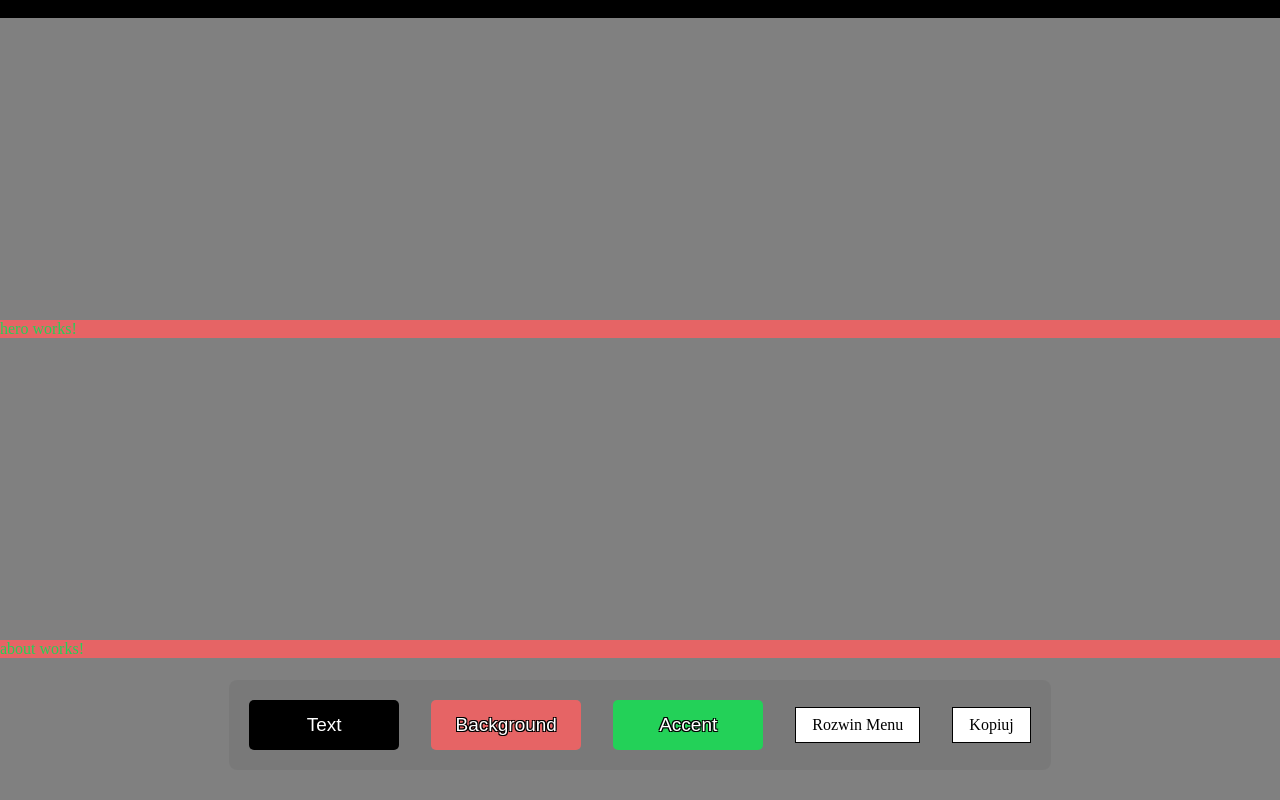
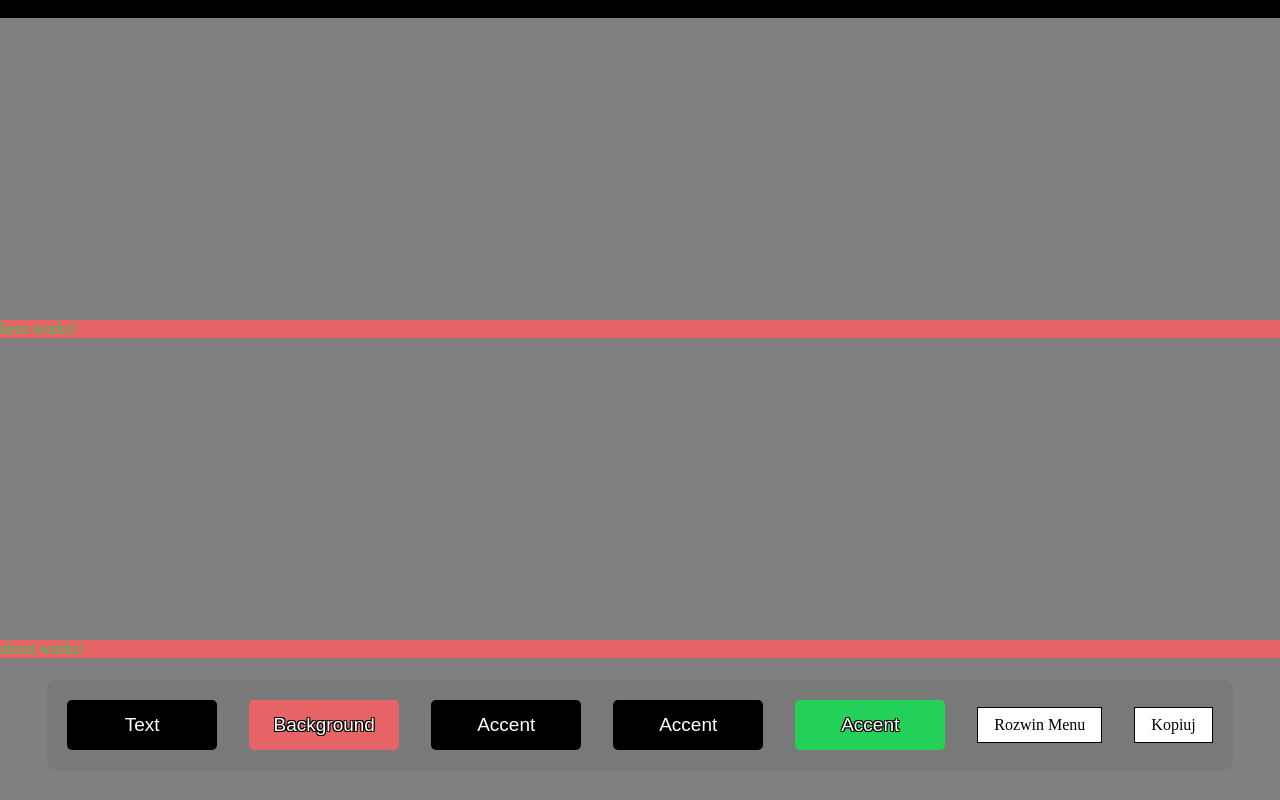
Before and after one commit to Lexsak/angular-learning, an Angular app: page / in a window 1280 px wide. Shown: the top 800 px of the page. Built offline with nearby package versions, Linux system fonts and the light colour scheme.

Commit message:
add primary and secondary btn

```diff
--- a/src/app/layouts/change-color/change-color.component.html
+++ b/src/app/layouts/change-color/change-color.component.html
@@ -15,9 +15,22 @@
     <input
       type="color"
       class="btn-color accent-color"
+      [value]="getSecondaryColor()"
+      (input)="changeAccentsColor($event)"
+    />
+    <input
+      type="color"
+      class="btn-color accent-color"
+      [value]="getPrimaryColor()"
+      (input)="changeAccentsColor($event)"
+    />
+    <input
+      type="color"
+      class="btn-color accent-color"
       [value]="getAccentColor()"
       (input)="changeAccentsColor($event)"
     />
+
 
     <!-- DropDown -->
     <div class="dropdown-container">
--- a/src/app/layouts/change-color/change-color.component.ts
+++ b/src/app/layouts/change-color/change-color.component.ts
@@ -52,7 +52,6 @@ export class ChangeColorComponent {
     if (this.isDropDown) {
       const clickedElement = event.target as HTMLElement;
 
-
       // Sprawdź czy kliknięcie nie nastąpiło wewnątrz dropdown-container
       if (!clickedElement.closest('.dropdown-container')) {
         this.isDropDown = false;
@@ -83,6 +82,14 @@ export class ChangeColorComponent {
     return this.colorService.textColor;
   }
 
+  getSecondaryColor() {
+    return this.colorService.textColor;
+  }
+
+  getPrimaryColor() {
+    return this.colorService.textColor;
+  }
+
   copyColor() {
     this.colorCopy.isColorCopy = !this.colorCopy.isColorCopy;
   }
```
